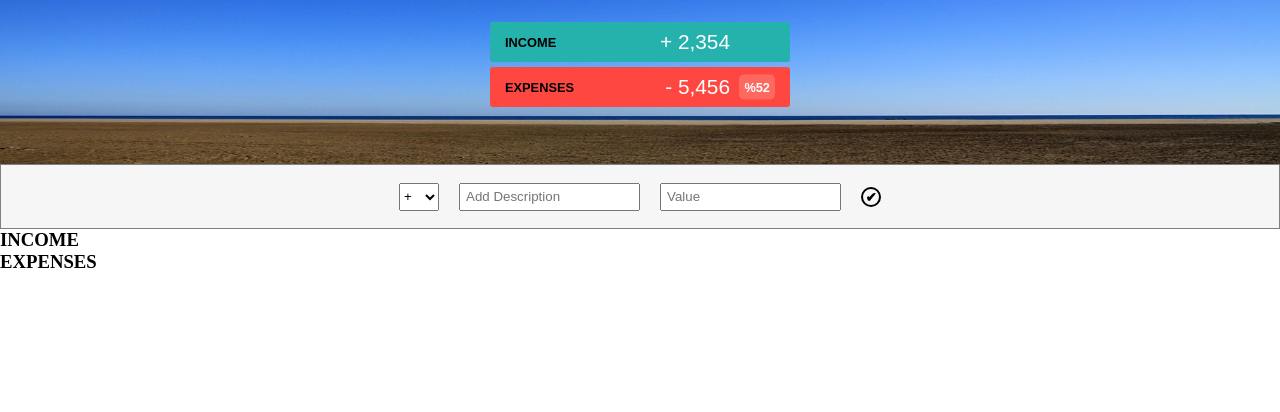
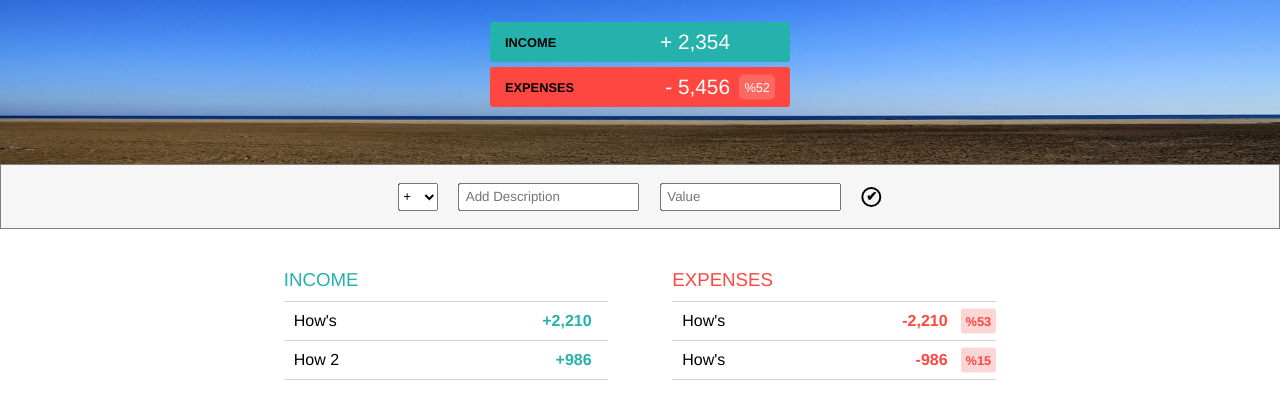
Before and after one commit to adil-sadout/BudgetTracker, a plain HTML site: page index.html in a window 1280 px wide. Shown: the part 136-548 px from the top of the page. Drawn offline with Linux system fonts and the light colour scheme.

Commit message:
finished styling

```diff
--- a/index.html
+++ b/index.html
@@ -74,11 +74,36 @@
 		<div class="main-container__3">
 			<div class="main-container__3--stat">
 				<div class="main-container__3--stat-income">
+
 					<h3>INCOME</h3>
+
+					<p>How's
+						<label>+2,210</label>
+					</p>
+
+
+					<p>How 2
+						<label>+986</label>
+					</p>
 
 				</div>
 				<div class="main-container__3--stat-expense">
+
 					<h3>EXPENSES</h3>
+
+					<p>How's
+
+						<label class="stat-label1">-2,210</label>
+
+						<label  class="stat-label2">%53</label>
+
+					</p>
+
+
+					<p>How's
+						<label  class="stat-label1">-986</label>
+						<label  class="stat-label2">%15</label>
+					</p>
 
 				</div>
 			</div>
--- a/style.css
+++ b/style.css
@@ -2,10 +2,9 @@
 	margin: 0;
 	padding: 0;
 	box-sizing: border-box;
+	font-family: 'helvetica', sans-serif;
+	font-weight: lighter;
 }
-
-
-
 
 
 /*First Container*/
@@ -24,7 +23,7 @@
 	padding: 50px;
 	color: white;
 	font-weight: lighter;
-	font-family: 'helvetica', sans-serif;
+
 }
 
 .main-container__1--center div{
@@ -154,3 +153,104 @@
 	font-weight: bold;
 	cursor: pointer;
 }
+
+
+/*Third Container*/
+
+.main-container__3{
+	/*background: gray;*/
+}
+
+.main-container__3--stat{
+	text-align: center;
+}
+
+
+.main-container__3--stat div{
+	text-align: left;
+	display: inline-block;
+	padding: 30px;
+	width: 30%;
+}
+
+
+.main-container__3--stat-income h3{
+	color: #25B1AC;
+}
+
+
+.main-container__3--stat-expense h3{
+	color: #FF4741;
+}
+
+
+.main-container__3--stat div *{
+	padding: 10px 0;
+	border-bottom: 1px solid lightgray;
+}
+
+.main-container__3--stat div p{
+	position: relative;
+	text-indent: 10px;
+}
+
+.main-container__3--stat div p label{
+	position: absolute;
+	top: 50%;
+	right: 5%;
+	transform: translate(0,-50%);
+	font-weight: bold;
+}
+
+.main-container__3--stat-income p label{
+	border: none;
+	color: #25B1AC;
+}
+
+
+
+.main-container__3--stat-expense p .stat-label1{
+	position: absolute;
+	color: #FF4741;
+	right: 15%;
+	border: none;
+}
+
+.main-container__3--stat-expense p .stat-label2{
+	position: absolute;
+	right: 0;
+	border: none;
+	font-size: 0.8rem;
+	background: #FBD6D4;
+	border-radius: 3px;
+	padding: 0;
+
+	text-indent: 0;
+	text-align: center;
+	padding: 5px;
+	color: #FF4741;
+}
+
+
+
+
+
+
+
+
+
+
+
+
+
+
+
+
+
+
+
+/*For js*/
+
+.last-value{
+	background-color: #F6F6F6;
+}
```
